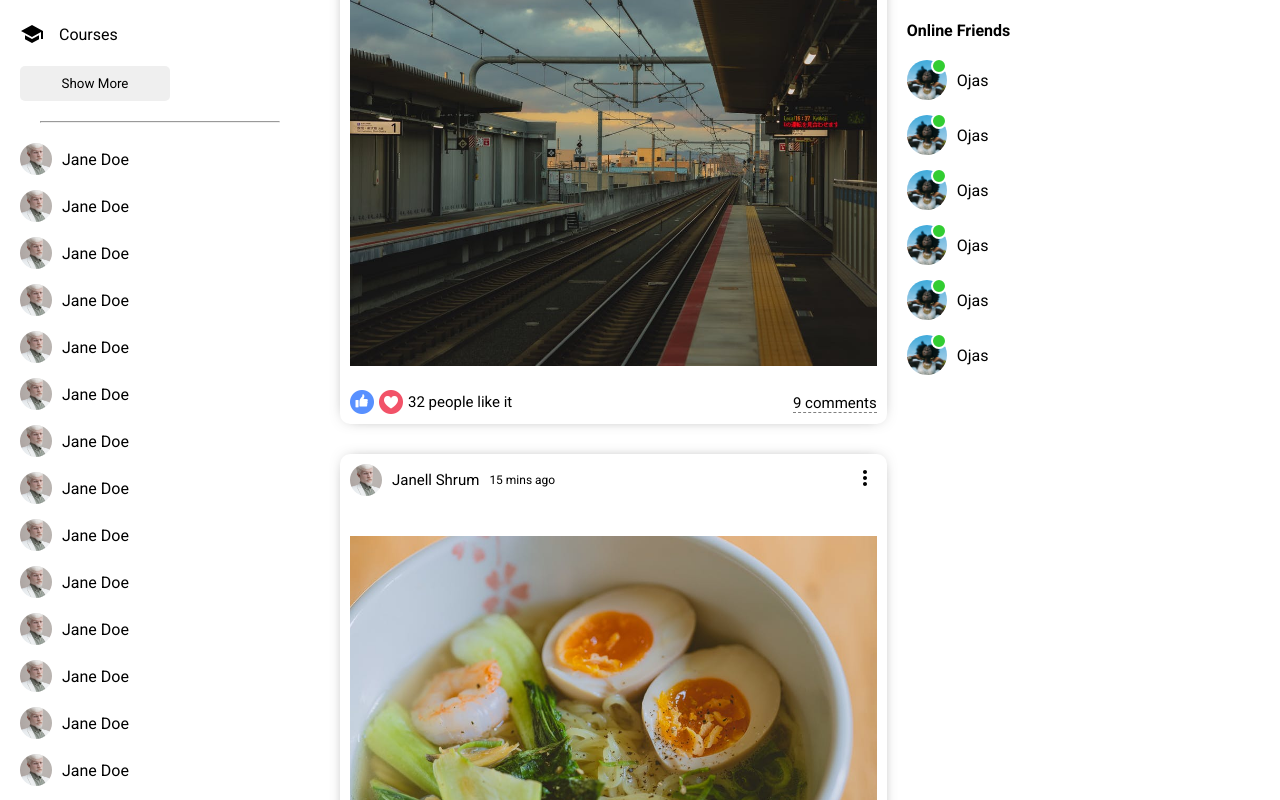
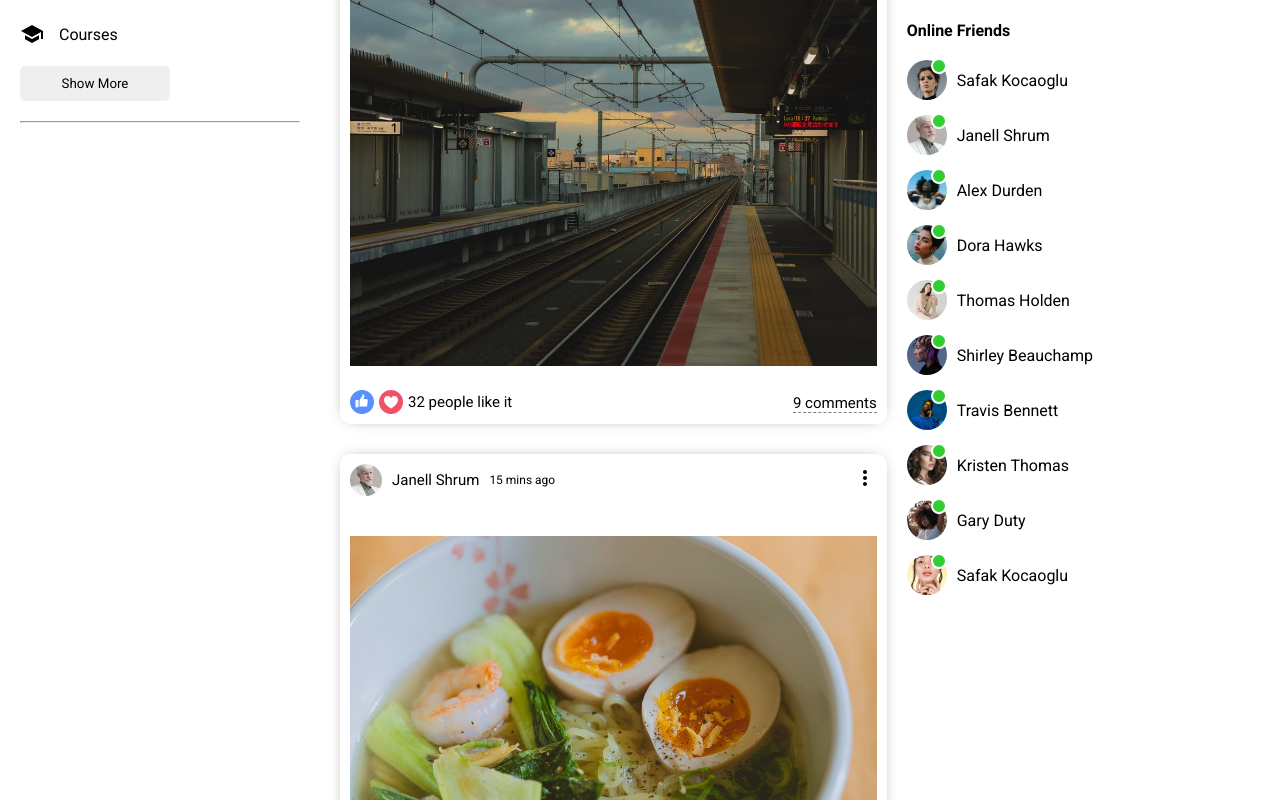
Before and after one commit to whysokara/react-social, a React (Create React App) app: page / in a window 1280 px wide. Shown: the part 400-1200 px from the top of the page. Built offline with nearby package versions, Linux system fonts and the light colour scheme.

Commit message:
Dynamic Online Friends

```diff
--- /dev/null
+++ b/src/components/online/Online.jsx
@@ -0,0 +1,18 @@
+import "./online.css";
+
+export default function Online(user) {
+  console.log(user);
+  return (
+    <li className="rightbarFriend">
+      <div className="rightbarProfileImgContainer">
+        <img
+          src={`../assets/${user.user.profilePicture}`}
+          alt=""
+          className="rightbarProfileImg"
+        />
+        <span className="rightbarOnline"></span>
+      </div>
+      <span className="rightbarUsername">{user.user.username}</span>
+    </li>
+  );
+}
--- /dev/null
+++ b/src/components/online/online.css
@@ -0,0 +1,27 @@
+.rightbarFriend {
+  display: flex;
+  align-items: center;
+  margin-bottom: 15px;
+}
+
+.rightbarProfileImgContainer {
+  display: flex;
+  margin-right: 10px;
+  position: relative;
+}
+.rightbarProfileImg {
+  width: 40px;
+  height: 40px;
+  border-radius: 50%;
+  object-fit: cover;
+}
+.rightbarOnline {
+  width: 12px;
+  height: 12px;
+  border-radius: 50%;
+  background-color: limegreen;
+  position: absolute;
+  top: -2px;
+  right: 0;
+  border: 2px solid white;
+}
--- a/src/components/rightbar/Rightbar.jsx
+++ b/src/components/rightbar/Rightbar.jsx
@@ -1,4 +1,6 @@
 import "./rightbar.css";
+import { Users } from "../../dummyData";
+import Online from "../online/Online";
 
 export default function Rightbar() {
   return (
@@ -13,72 +15,9 @@ export default function Rightbar() {
         <img src="assets/ad.png" alt="" className="rightbarAd" />
         <h4 className="rightbarTitle">Online Friends</h4>
         <ul className="rightbarFriendList">
-          <li className="rightbarFriend">
-            <div className="rightbarProfileImgContainer">
-              <img
-                src="assets/person/3.jpeg"
-                alt=""
-                className="rightbarProfileImg"
-              />
-              <span className="rightbarOnline"></span>
-            </div>
-            <span className="rightbarUsername">Ojas</span>
-          </li>
-          <li className="rightbarFriend">
-            <div className="rightbarProfileImgContainer">
-              <img
-                src="assets/person/3.jpeg"
-                alt=""
-                className="rightbarProfileImg"
-              />
-              <span className="rightbarOnline"></span>
-            </div>
-            <span className="rightbarUsername">Ojas</span>
-          </li>
-          <li className="rightbarFriend">
-            <div className="rightbarProfileImgContainer">
-              <img
-                src="assets/person/3.jpeg"
-                alt=""
-                className="rightbarProfileImg"
-              />
-              <span className="rightbarOnline"></span>
-            </div>
-            <span className="rightbarUsername">Ojas</span>
-          </li>
-          <li className="rightbarFriend">
-            <div className="rightbarProfileImgContainer">
-              <img
-                src="assets/person/3.jpeg"
-                alt=""
-                className="rightbarProfileImg"
-              />
-              <span className="rightbarOnline"></span>
-            </div>
-            <span className="rightbarUsername">Ojas</span>
-          </li>
-          <li className="rightbarFriend">
-            <div className="rightbarProfileImgContainer">
-              <img
-                src="assets/person/3.jpeg"
-                alt=""
-                className="rightbarProfileImg"
-              />
-              <span className="rightbarOnline"></span>
-            </div>
-            <span className="rightbarUsername">Ojas</span>
-          </li>
-          <li className="rightbarFriend">
-            <div className="rightbarProfileImgContainer">
-              <img
-                src="assets/person/3.jpeg"
-                alt=""
-                className="rightbarProfileImg"
-              />
-              <span className="rightbarOnline"></span>
-            </div>
-            <span className="rightbarUsername">Ojas</span>
-          </li>
+          {Users.map((u) => (
+            <Online key={u.id} user={u} />
+          ))}
         </ul>
       </div>
     </div>
--- a/src/components/rightbar/rightbar.css
+++ b/src/components/rightbar/rightbar.css
@@ -33,30 +33,3 @@
   margin: 0;
   list-style: none;
 }
-.rightbarFriend {
-  display: flex;
-  align-items: center;
-  margin-bottom: 15px;
-}
-
-.rightbarProfileImgContainer {
-  display: flex;
-  margin-right: 10px;
-  position: relative;
-}
-.rightbarProfileImg {
-  width: 40px;
-  height: 40px;
-  border-radius: 50%;
-  object-fit: cover;
-}
-.rightbarOnline {
-  width: 12px;
-  height: 12px;
-  border-radius: 50%;
-  background-color: limegreen;
-  position: absolute;
-  top: -2px;
-  right: 0;
-  border: 2px solid white;
-}
--- a/src/components/sidebar/Sidebar.jsx
+++ b/src/components/sidebar/Sidebar.jsx
@@ -1,3 +1,179 @@
+// import {
+//   RssFeed,
+//   Chat,
+//   PlayCircleFilledOutlined,
+//   Group,
+//   Bookmark,
+//   HelpOutline,
+//   WorkOutline,
+//   Event,
+//   School,
+// } from "@material-ui/icons";
+// import "./sidebar.css";
+
+// export default function Sidebar() {
+//   return (
+//     <div className="sidebar">
+//       <div className="sidebarWrapper">
+//         <ul className="sidebarList">
+//           <li className="sidebarListItem">
+//             <RssFeed className="sidebarIcon" />
+//             <span className="sidebarListItemText">Feed</span>
+//           </li>
+//           <li className="sidebarListItem">
+//             <Chat className="sidebarIcon" />
+//             <span className="sidebarListItemText">Chats</span>
+//           </li>
+//           <li className="sidebarListItem">
+//             <PlayCircleFilledOutlined className="sidebarIcon" />
+//             <span className="sidebarListItemText">Videos</span>
+//           </li>
+//           <li className="sidebarListItem">
+//             <Group className="sidebarIcon" />
+//             <span className="sidebarListItemText">Groups</span>
+//           </li>
+//           <li className="sidebarListItem">
+//             <Bookmark className="sidebarIcon" />
+//             <span className="sidebarListItemText">Bookmarks</span>
+//           </li>
+//           <li className="sidebarListItem">
+//             <HelpOutline className="sidebarIcon" />
+//             <span className="sidebarListItemText">Questions</span>
+//           </li>
+//           <li className="sidebarListItem">
+//             <WorkOutline className="sidebarIcon" />
+//             <span className="sidebarListItemText">Jobs</span>
+//           </li>
+//           <li className="sidebarListItem">
+//             <Event className="sidebarIcon" />
+//             <span className="sidebarListItemText">Events</span>
+//           </li>
+//           <li className="sidebarListItem">
+//             <School className="sidebarIcon" />
+//             <span className="sidebarListItemText">Courses</span>
+//           </li>
+//         </ul>
+//         <button className="sidebarButton">Show More</button>
+//         <hr className="sidebarHr" />
+//         <ul className="sidebarFriendList">
+//           <li className="sidebarFriend">
+//             <img
+//               className="sidebarFriendImg"
+//               src="/assets/person/2.jpeg"
+//               alt=""
+//             />
+//             <span className="sidebarFriendName">Jane Doe</span>
+//           </li>
+//           <li className="sidebarFriend">
+//             <img
+//               className="sidebarFriendImg"
+//               src="/assets/person/2.jpeg"
+//               alt=""
+//             />
+//             <span className="sidebarFriendName">Jane Doe</span>
+//           </li>
+//           <li className="sidebarFriend">
+//             <img
+//               className="sidebarFriendImg"
+//               src="/assets/person/2.jpeg"
+//               alt=""
+//             />
+//             <span className="sidebarFriendName">Jane Doe</span>
+//           </li>
+//           <li className="sidebarFriend">
+//             <img
+//               className="sidebarFriendImg"
+//               src="/assets/person/2.jpeg"
+//               alt=""
+//             />
+//             <span className="sidebarFriendName">Jane Doe</span>
+//           </li>
+//           <li className="sidebarFriend">
+//             <img
+//               className="sidebarFriendImg"
+//               src="/assets/person/2.jpeg"
+//               alt=""
+//             />
+//             <span className="sidebarFriendName">Jane Doe</span>
+//           </li>
+//           <li className="sidebarFriend">
+//             <img
+//               className="sidebarFriendImg"
+//               src="/assets/person/2.jpeg"
+//               alt=""
+//             />
+//             <span className="sidebarFriendName">Jane Doe</span>
+//           </li>
+//           <li className="sidebarFriend">
+//             <img
+//               className="sidebarFriendImg"
+//               src="/assets/person/2.jpeg"
+//               alt=""
+//             />
+//             <span className="sidebarFriendName">Jane Doe</span>
+//           </li>
+//           <li className="sidebarFriend">
+//             <img
+//               className="sidebarFriendImg"
+//               src="/assets/person/2.jpeg"
+//               alt=""
+//             />
+//             <span className="sidebarFriendName">Jane Doe</span>
+//           </li>
+//           <li className="sidebarFriend">
+//             <img
+//               className="sidebarFriendImg"
+//               src="/assets/person/2.jpeg"
+//               alt=""
+//             />
+//             <span className="sidebarFriendName">Jane Doe</span>
+//           </li>
+//           <li className="sidebarFriend">
+//             <img
+//               className="sidebarFriendImg"
+//               src="/assets/person/2.jpeg"
+//               alt=""
+//             />
+//             <span className="sidebarFriendName">Jane Doe</span>
+//           </li>
+//           <li className="sidebarFriend">
+//             <img
+//               className="sidebarFriendImg"
+//               src="/assets/person/2.jpeg"
+//               alt=""
+//             />
+//             <span className="sidebarFriendName">Jane Doe</span>
+//           </li>
+//           <li className="sidebarFriend">
+//             <img
+//               className="sidebarFriendImg"
+//               src="/assets/person/2.jpeg"
+//               alt=""
+//             />
+//             <span className="sidebarFriendName">Jane Doe</span>
+//           </li>
+//           <li className="sidebarFriend">
+//             <img
+//               className="sidebarFriendImg"
+//               src="/assets/person/2.jpeg"
+//               alt=""
+//             />
+//             <span className="sidebarFriendName">Jane Doe</span>
+//           </li>
+//           <li className="sidebarFriend">
+//             <img
+//               className="sidebarFriendImg"
+//               src="/assets/person/2.jpeg"
+//               alt=""
+//             />
+//             <span className="sidebarFriendName">Jane Doe</span>
+//           </li>
+//         </ul>
+//       </div>
+//     </div>
+//   );
+// }
+import "./sidebar.css";
 import {
   RssFeed,
   Chat,
@@ -9,7 +185,8 @@ import {
   Event,
   School,
 } from "@material-ui/icons";
-import "./sidebar.css";
+import { Users } from "../../dummyData";
+//import CloseFriend from "../closeFriend/CloseFriend";
 
 export default function Sidebar() {
   return (
@@ -56,118 +233,9 @@ export default function Sidebar() {
         <button className="sidebarButton">Show More</button>
         <hr className="sidebarHr" />
         <ul className="sidebarFriendList">
-          <li className="sidebarFriend">
-            <img
-              className="sidebarFriendImg"
-              src="/assets/person/2.jpeg"
-              alt=""
-            />
-            <span className="sidebarFriendName">Jane Doe</span>
-          </li>
-          <li className="sidebarFriend">
-            <img
-              className="sidebarFriendImg"
-              src="/assets/person/2.jpeg"
-              alt=""
-            />
-            <span className="sidebarFriendName">Jane Doe</span>
-          </li>
-          <li className="sidebarFriend">
-            <img
-              className="sidebarFriendImg"
-              src="/assets/person/2.jpeg"
-              alt=""
-            />
-            <span className="sidebarFriendName">Jane Doe</span>
-          </li>
-          <li className="sidebarFriend">
-            <img
-              className="sidebarFriendImg"
-              src="/assets/person/2.jpeg"
-              alt=""
-            />
-            <span className="sidebarFriendName">Jane Doe</span>
-          </li>
-          <li className="sidebarFriend">
-            <img
-              className="sidebarFriendImg"
-              src="/assets/person/2.jpeg"
-              alt=""
-            />
-            <span className="sidebarFriendName">Jane Doe</span>
-          </li>
-          <li className="sidebarFriend">
-            <img
-              className="sidebarFriendImg"
-              src="/assets/person/2.jpeg"
-              alt=""
-            />
-            <span className="sidebarFriendName">Jane Doe</span>
-          </li>
-          <li className="sidebarFriend">
-            <img
-              className="sidebarFriendImg"
-              src="/assets/person/2.jpeg"
-              alt=""
-            />
-            <span className="sidebarFriendName">Jane Doe</span>
-          </li>
-          <li className="sidebarFriend">
-            <img
-              className="sidebarFriendImg"
-              src="/assets/person/2.jpeg"
-              alt=""
-            />
-            <span className="sidebarFriendName">Jane Doe</span>
-          </li>
-          <li className="sidebarFriend">
-            <img
-              className="sidebarFriendImg"
-              src="/assets/person/2.jpeg"
-              alt=""
-            />
-            <span className="sidebarFriendName">Jane Doe</span>
-          </li>
-          <li className="sidebarFriend">
-            <img
-              className="sidebarFriendImg"
-              src="/assets/person/2.jpeg"
-              alt=""
-            />
-            <span className="sidebarFriendName">Jane Doe</span>
-          </li>
-          <li className="sidebarFriend">
-            <img
-              className="sidebarFriendImg"
-              src="/assets/person/2.jpeg"
-              alt=""
-            />
-            <span className="sidebarFriendName">Jane Doe</span>
-          </li>
-          <li className="sidebarFriend">
-            <img
-              className="sidebarFriendImg"
-              src="/assets/person/2.jpeg"
-              alt=""
-            />
-            <span className="sidebarFriendName">Jane Doe</span>
-          </li>
-          <li className="sidebarFriend">
-            <img
-              className="sidebarFriendImg"
-              src="/assets/person/2.jpeg"
-              alt=""
-            />
-            <span className="sidebarFriendName">Jane Doe</span>
-          </li>
-          <li className="sidebarFriend">
-            <img
-              className="sidebarFriendImg"
-              src="/assets/person/2.jpeg"
-              alt=""
-            />
-            <span className="sidebarFriendName">Jane Doe</span>
-          </li>
+          {/* {Users.map((u) => (
+            <CloseFriend key={u.id} user={u} />
+          ))} */}
         </ul>
       </div>
     </div>
--- a/src/components/sidebar/sidebar.css
+++ b/src/components/sidebar/sidebar.css
@@ -1,7 +1,9 @@
-.sidebar {
+/* .sidebar {
   flex: 3;
   height: calc(100vh -50px);
   overflow-y: scroll;
+  position: sticky;
+  top: 50px;
 }
 ::-webkit-scrollbar {
   width: 5px;
@@ -62,4 +64,60 @@
   border-radius: 50%;
   object-fit: cover;
   margin-right: 10px;
+} */
+
+.sidebar {
+  flex: 3;
+  height: calc(100vh - 50px);
+  overflow-y: scroll;
+  position: sticky;
+  top: 50px;
 }
+
+::-webkit-scrollbar {
+  width: 5px;
+}
+::-webkit-scrollbar-track {
+  background-color: #f1f1f1;
+}
+::-webkit-scrollbar-thumb {
+  background-color: rgb(179, 179, 179);
+}
+
+.sidebarWrapper {
+  padding: 20px;
+}
+
+.sidebarList {
+  padding: 0;
+  margin: 0;
+  list-style: none;
+}
+
+.sidebarListItem {
+  display: flex;
+  align-items: center;
+  margin-bottom: 20px;
+}
+
+.sidebarIcon {
+  margin-right: 15px;
+}
+
+.sidebarButton {
+  width: 150px;
+  border: none;
+  padding: 10px;
+  border-radius: 5px;
+  font-weight: 500;
+}
+
+.sidebarHr {
+  margin: 20px 0;
+}
+
+.sidebarFriendList {
+  padding: 0;
+  margin: 0;
+  list-style: none;
+}
--- a/src/components/topbar/topbar.css
+++ b/src/components/topbar/topbar.css
@@ -6,6 +6,7 @@
   align-items: center;
   position: sticky;
   top: 0;
+  z-index: 999;
 }
 
 .topbarLeft {
```
